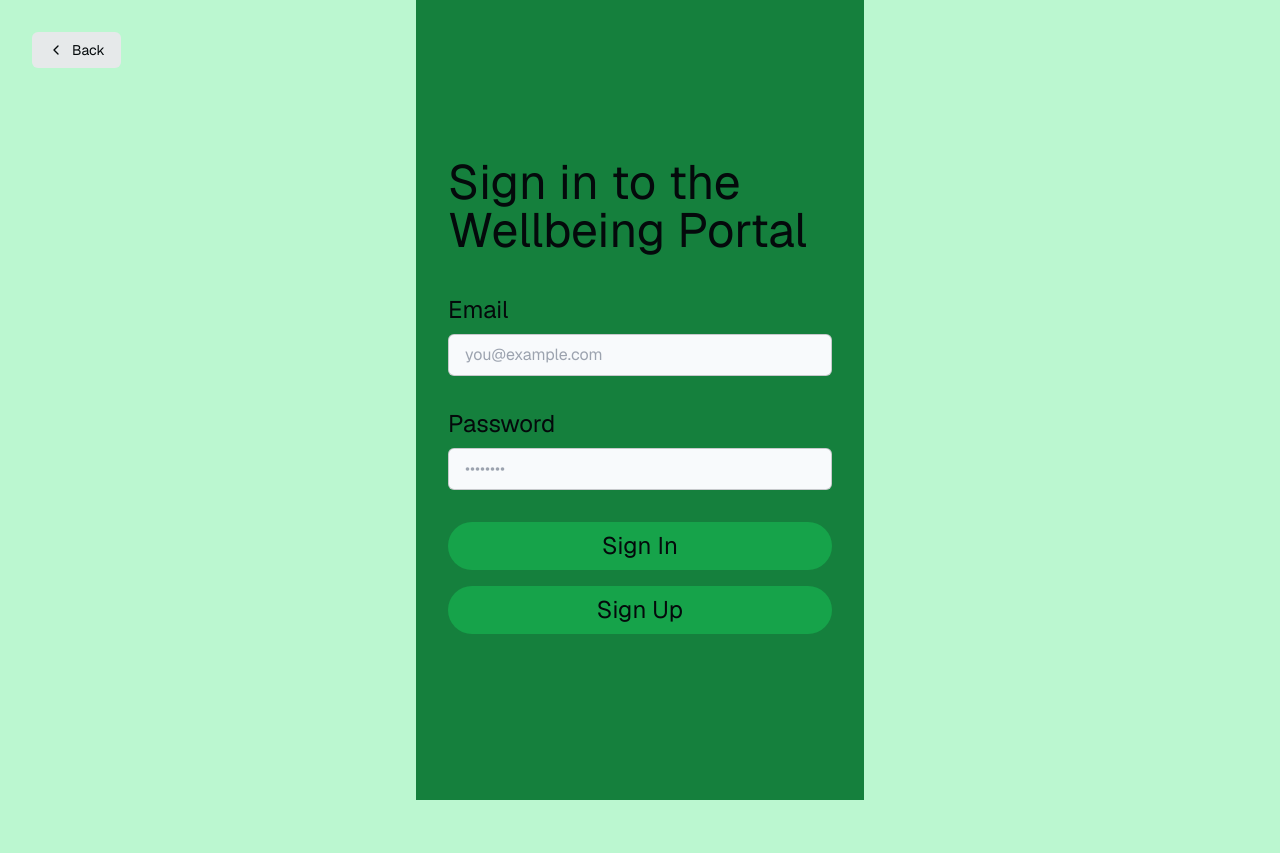
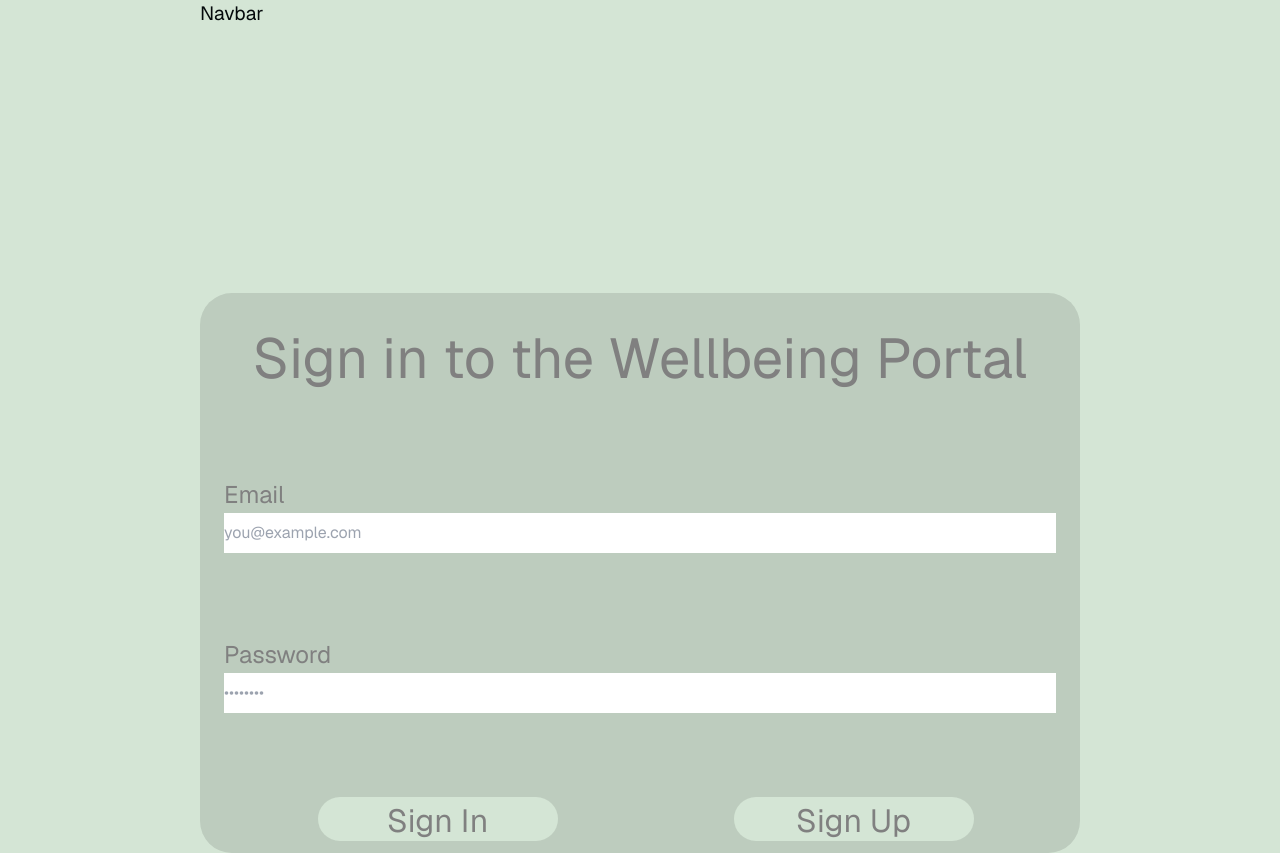
Before and after one commit to Melek-Dudzinski/Wellbeing-Inc, a Next.js app in the folder wellbeinginc/: page /login in a window 1280 px wide. Before the commit the page ends 800 px from the top, so only its background shows below. Built offline with nearby package versions, Linux system fonts and the light colour scheme.

Commit message:
Login Page Updates

```diff
--- a/wellbeinginc/app/globals.css
+++ b/wellbeinginc/app/globals.css
@@ -2,6 +2,10 @@
 @tailwind components;
 @tailwind utilities;
 
+/*Application background colour*/
+body{
+  background-color: #D4E5D5 !important;
+}
 @layer base {
   :root {
     --background: 200 20% 98%;
--- /dev/null
+++ b/wellbeinginc/app/login/login.css
@@ -0,0 +1,56 @@
+/*General Form Styling*/
+/*a.asare@fdm.org.uk thisIS@P@ssW0rd*/
+form{
+    display: grid;
+    grid-template-columns: 50% 50%;
+    grid-template-rows: 10rem 10rem 10rem 3rem;
+    background-color: #BDCCBE;
+    width: 55rem;
+    height: 35rem;
+    margin-top: 30%;
+    padding: 1.5rem;
+    border-radius: 2rem;
+    color: grey;
+}
+#form-title{
+    grid-row: 1/1;
+    grid-column: 1 /span 2;
+    text-align: center;
+    font-size: 3.5rem;
+    height: 10rem;
+}
+
+/*Form Inputs Styling*/
+div{
+    display: flex;
+    flex-direction: column;
+    grid-column: 1 /span 2;
+    font-size: 1.2rem;
+}
+label{
+    font-size: 1.5rem;
+}
+input{
+    border-radius: 0rem;
+    height: 2.5rem;
+    font-size: 1rem;
+    background-color: white;
+    border-color: #D4E5D5;
+}
+#email-sec{
+    grid-row: 2/2;
+}
+#pword-sec{
+    grid-row: 3/3;
+}
+
+/*Form Button Styling*/
+.button{
+    grid-row: 4/4;
+    border-radius: 3.5rem;
+    background-color: #D4E5D5;
+    width: 15rem;
+    margin-left: 22.5%;
+    margin-bottom: 0.25rem;
+    font-size: 2rem;
+}
--- a/wellbeinginc/app/login/page.tsx
+++ b/wellbeinginc/app/login/page.tsx
@@ -3,31 +3,33 @@ import { headers } from "next/headers";
 import { createClient } from "@/utils/supabase/server";
 import { redirect } from "next/navigation";
 import { SubmitButton } from "./submit-button";
+import './login.css';
+import Navbar from "@/components/Navbar";
 
 export default function Login({
   searchParams,
 }: {
   searchParams: { message: string };
 }) {
+
+  {/*Sign In Authentication */}
   const signIn = async (formData: FormData) => {
     "use server";
 
     const email = formData.get("email") as string;
     const password = formData.get("password") as string;
     const supabase = createClient();
-
     const { error } = await supabase.auth.signInWithPassword({
-      email,
-      password,
+      email: email,
+      password: password,
     });
-
     if (error) {
-      return redirect("/login?message=Could not authenticate user");
+      return redirect("/login?message=Could not authenticate user. Please try again.");
     }
-
     return redirect("/protected");
   };
 
+  {/*Sign Up Account Creation*/}
   const signUp = async (formData: FormData) => {
     "use server";
 
@@ -35,7 +37,6 @@ export default function Login({
     const email = formData.get("email") as string;
     const password = formData.get("password") as string;
     const supabase = createClient();
-
     const { error } = await supabase.auth.signUp({
       email,
       password,
@@ -52,9 +53,10 @@ export default function Login({
   };
 
   return (
-    <div className="flex-1 flex flex-col w-full px-8 sm:max-w-md justify-center gap-2 bg-green-700">
+    <div>
+      <Navbar />
       {/*Back Button on Page*/}
-      <Link
+      {/*<Link
         href="/"
         className="absolute left-8 top-8 py-2 px-4 rounded-md no-underline text-foreground bg-btn-background hover:bg-btn-background-hover flex items-center group text-sm"
       >
@@ -73,42 +75,47 @@ export default function Login({
           <polyline points="15 18 9 12 15 6" />
         </svg>{" "}
         Back
-      </Link>
+  </Link>*/}
 
       {/*Sign In Form Layout*/}
-      <form className="animate-in flex-1 flex flex-col w-full justify-center gap-2 text-foreground">
-        <p className="text-5xl h-32 justify-center">
+      <form>
+        <p id = "form-title">
           Sign in to the Wellbeing Portal
         </p>
-        <label className="text-md text-2xl" htmlFor="email">
+
+        <div id = "email-sec">
+          <label htmlFor="email">
             Email
           </label>
           <input
-          className="rounded-md px-4 py-2 bg-inherit border mb-6 bg-slate-50"
             name="email"
             placeholder="you@example.com"
             required
           />
-        <label className="text-md text-2xl" htmlFor="password">
+        </div>
+
+        <div id = "pword-sec">
+          <label htmlFor="password">
             Password
           </label>
           <input
-          className="rounded-md px-4 py-2 bg-inherit border mb-6 bg-slate-50"
             type="password"
             name="password"
             placeholder="••••••••"
             required
           />
-        <SubmitButton
+        </div>
+
+        {/*Sign Up/Sign In Buttons*/}
+        <SubmitButton className="button"
           formAction={signIn}
-          className="bg-green-600 rounded-3xl px-4 py-2 text-foreground mb-2 text-2xl"
           pendingText="Signing In..."
         >
           Sign In
         </SubmitButton>
-        <SubmitButton
+
+        <SubmitButton className = "button"
           formAction={signUp}
-          className="bg-green-600 rounded-3xl px-4 py-2 text-foreground mb-2 text-2xl"
           pendingText="Signing Up..."
         >
           Sign Up
```
Lines whose indentation alone changed are shown as unchanged.
